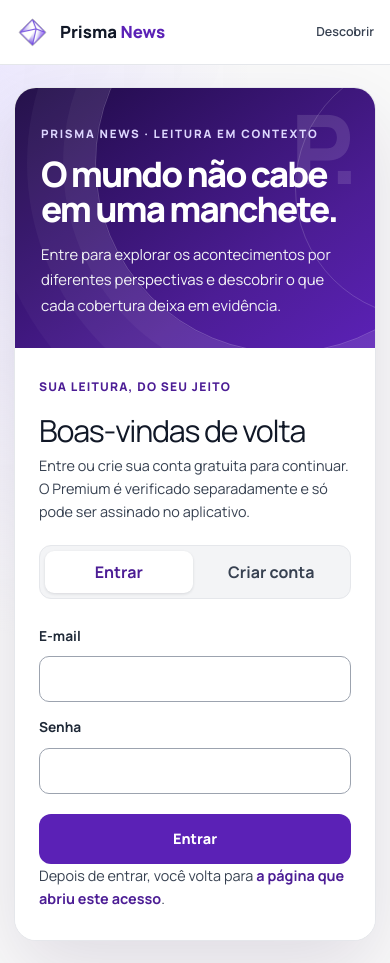
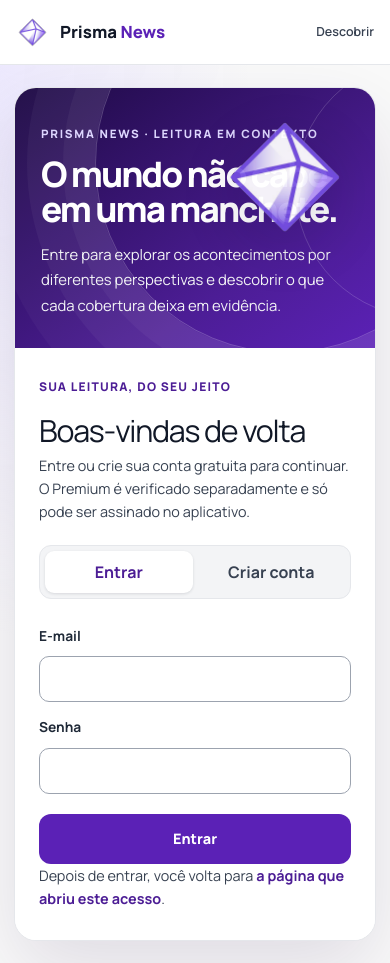
Before and after one commit to gustavosx1/Prisma-Landing-Page, a Next.js app: page /conta in a window 390 px wide. Built offline with nearby package versions, Linux system fonts and the light colour scheme; no server answers.

Commit message:
Use Prisma logo in account story panel

```diff
--- a/app/globals.css
+++ b/app/globals.css
@@ -719,7 +719,7 @@ body { color: #111827; }
 .auth-story::before, .auth-story::after { position: absolute; z-index: -1; width: 380px; height: 380px; border: 1px solid rgb(255 255 255 / 22%); border-radius: 50%; content: ""; }
 .auth-story::before { top: -115px; right: -100px; box-shadow: 0 0 0 32px rgb(255 255 255 / 4%), 0 0 0 68px rgb(255 255 255 / 4%), 0 0 0 108px rgb(255 255 255 / 3%); }
 .auth-story::after { top: -30px; right: -180px; width: 260px; height: 260px; border-color: rgb(255 255 255 / 16%); }
-.auth-story__mark { position: absolute; top: 38px; left: 44px; color: rgb(255 255 255 / 12%); font-size: 8rem; font-weight: 800; letter-spacing: -.09em; line-height: 1; }
+.auth-story__logo { position: absolute; top: 34px; left: 34px; width: clamp(150px, 19vw, 260px); height: auto; opacity: .94; filter: drop-shadow(0 16px 35px rgb(15 5 38 / 20%)); }
 .auth-story__eyebrow { color: #ddd6fe; font-size: .72rem; font-weight: 800; letter-spacing: .15em; }
 .auth-story h2 { max-width: 470px; margin: 14px 0; color: #fff; font-size: clamp(2.5rem, 4.5vw, 4.3rem); font-weight: 750; letter-spacing: -.055em; line-height: 1.02; }
 .auth-story > p:not(.auth-story__eyebrow) { max-width: 430px; color: #f3f4f6; font-size: 1.02rem; line-height: 1.7; }
@@ -773,7 +773,7 @@ body { color: #111827; }
   .auth-page { padding: 22px 14px; }
   .auth-layout { grid-template-columns: 1fr; border-radius: 22px; }
   .auth-story { min-height: 260px; padding: 30px 26px; }
-  .auth-story__mark { top: 12px; left: auto; right: 24px; font-size: 6rem; }
+  .auth-story__logo { top: 18px; right: 18px; left: auto; width: 140px; }
   .auth-story h2 { max-width: 420px; font-size: clamp(2rem, 9vw, 3rem); }
   .auth-story > p:not(.auth-story__eyebrow) { margin-bottom: 0; font-size: .93rem; }
   .auth-story__spectrum, .auth-story small { display: none; }
--- a/components/discovery/AuthForm.tsx
+++ b/components/discovery/AuthForm.tsx
@@ -1,6 +1,7 @@
 "use client";
 
 import Link from "next/link";
+import Image from "next/image";
 import { useMemo, useState, type FormEvent } from "react";
 import { useRouter, useSearchParams } from "next/navigation";
 import { createSupabaseBrowserClient } from "@/lib/supabase/browser";
@@ -74,7 +75,7 @@ export function AuthForm() {
   return (
     <div className="auth-layout">
       <aside className="auth-story">
-        <span className="auth-story__mark" aria-hidden="true">P.</span>
+        <Image className="auth-story__logo" src="/logo.svg" alt="Prisma News" width={300} height={300} priority />
         <p className="auth-story__eyebrow">PRISMA NEWS · LEITURA EM CONTEXTO</p>
         <h2>O mundo não cabe em uma manchete.</h2>
         <p>Entre para explorar os acontecimentos por diferentes perspectivas e descobrir o que cada cobertura deixa em evidência.</p>
```
